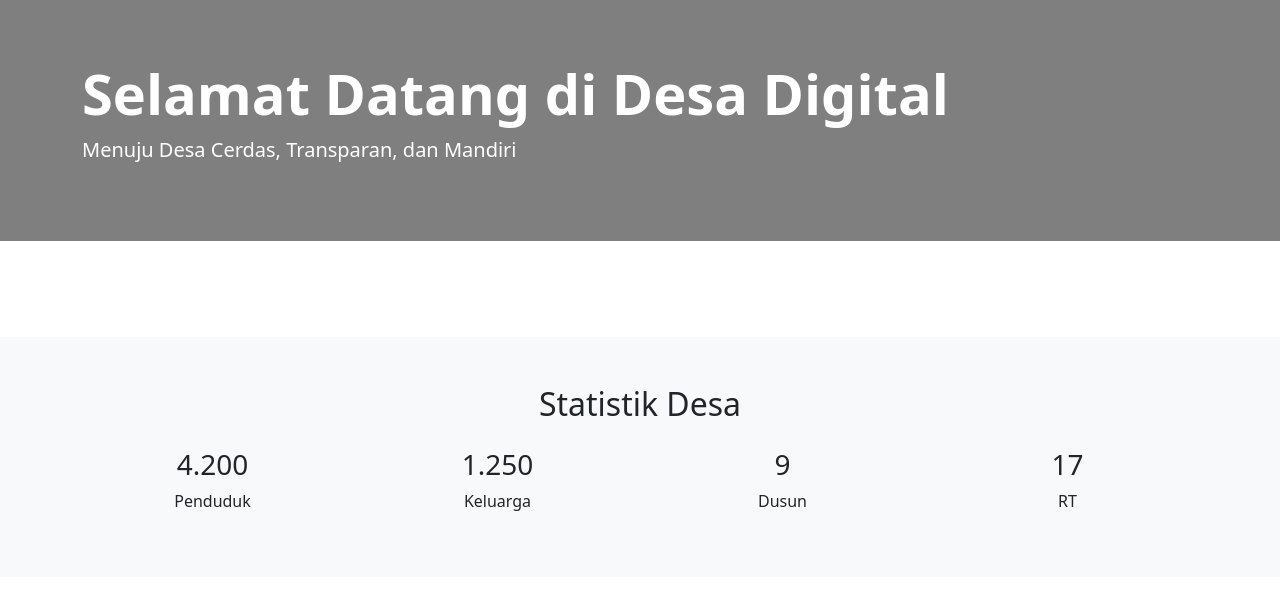
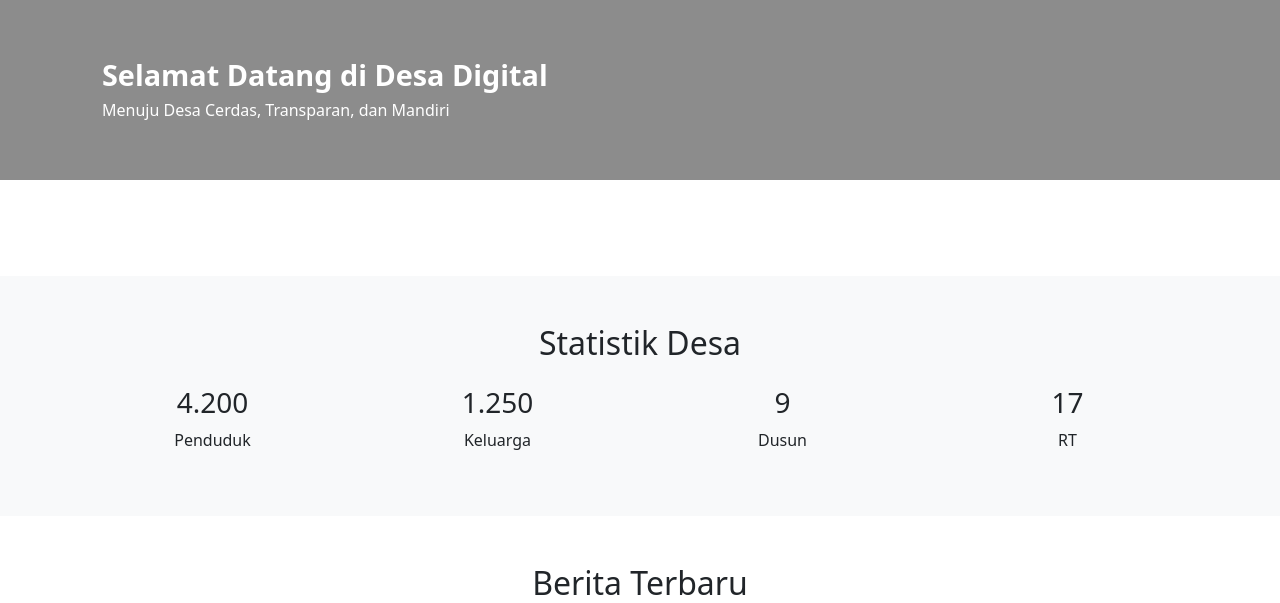
Before and after one commit to evasetya05/open-sistem-informasi-desa-python, a Django app: page / in a window 1280 px wide. Shown: the part 56-659 px from the top of the page. Run offline with Django 5.2, Linux system fonts and the light colour scheme; data that the repository does not hold is empty; some libraries are stand-ins or nearby versions.

Commit message:
perbaikan2

```diff
--- a/dashboard/static/dashboard/css/home.css
+++ b/dashboard/static/dashboard/css/home.css
@@ -10,24 +10,44 @@
     color: #ffe082 !important;
 }
 
-/* Hero section */
 .hero-section {
-    min-height: 10vh;
-    background-repeat: no-repeat;   /* gambar tidak diulang */
-    background-position: center center; /* posisinya di tengah */
-    background-size: cover;        /* biar gambar proporsional dan memenuhi */
+    height: 180px; /* tinggi tipis tapi masih cukup untuk teks */
+    background-repeat: no-repeat;
+    background-position: center center;
+    background-size: cover;
     position: relative;
-    padding: 60px 0;
-    margin-bottom: 40px; /* jarak ke carousel */
+    color: #fff;
+    display: flex;
+    align-items: center;       /* vertikal tengah */
+    justify-content: flex-start; /* teks di kiri */
+    padding-left: 40px;        /* jarak dari sisi kiri */
+    margin-bottom: 30px;
 }
 
 .hero-section .overlay {
-    background: rgba(0, 0, 0, 0.5);
+    background: rgba(0, 0, 0, 0.45); /* sedikit gelap agar teks jelas */
+    position: absolute;
+    top: 0;
+    left: 0;
+    width: 100%;
+    height: 100%;
     z-index: 1;
 }
 
 .hero-section .container {
+    position: relative;
     z-index: 2;
+}
+
+.hero-section h1 {
+    font-size: 1.8rem;   /* sedikit lebih kecil */
+    font-weight: 700;
+    margin-bottom: 0.3rem;
+}
+
+.hero-section p {
+    font-size: 1rem;
+    margin: 0;
 }
 
 /* Carousel */
--- a/dashboard/templates/i-dashboard.html
+++ b/dashboard/templates/i-dashboard.html
@@ -56,12 +56,13 @@
          {% if header and header.background %}
          style="background-image: url('{{ header.background.url }}');"
          {% endif %}>
-    <div class="overlay position-absolute top-0 start-0 w-100 h-100"></div>
-    <div class="container h-100 d-flex flex-column justify-content-center align-items-start position-relative">
-        <h1 class="display-4 fw-bold">Selamat Datang di Desa Digital</h1>
-        <p class="lead">Menuju Desa Cerdas, Transparan, dan Mandiri</p>
+    <div class="overlay"></div>
+    <div class="container">
+        <h1 class="fw-bold">Selamat Datang di Desa Digital</h1>
+        <p>Menuju Desa Cerdas, Transparan, dan Mandiri</p>
     </div>
 </section>
+
 
 <!-- Carousel -->
 <div id="carouselBanner" class="carousel slide mt-5 mb-5" data-bs-ride="carousel">
```
